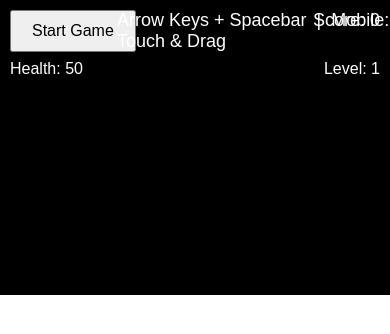
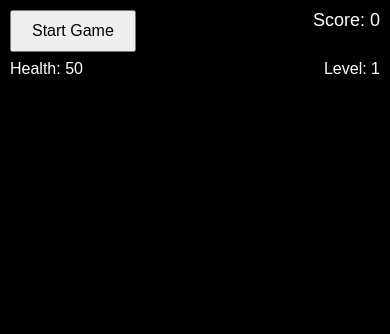
Before and after one commit to kstanigar/Xenon_3, a plain HTML site: page index.html in a window 390 px wide. Drawn offline with Linux system fonts and the light colour scheme.

Commit message:
Full screen for mobile

```diff
--- a/index.html
+++ b/index.html
@@ -27,12 +27,19 @@
     }
 
     @media (max-width: 820px) {
+      body {
+        overflow: hidden;
+        background: #000;
+      }
       #container {
         width: 100vw;
-      }
-      canvas {
-        width: 100vw !important;
-        height: auto !important;
+        height: 100vh;
+        overflow: hidden;
+        margin: 0;
+      }
+      /* UI overlays stay readable on mobile */
+      #score, #levelIndicator, #health {
+        font-size: 14px;
       }
     }
 
@@ -44,16 +51,6 @@
       font-size: 16px;
       z-index: 2;
       cursor: pointer;
-    }
-
-    #intro {
-      color: white;
-      position: absolute;
-      top: 10px;
-      left: 30%;
-      font-size: 18px;
-      z-index: 2;
-
     }
 
     #score {
@@ -210,7 +207,6 @@
   <div id="container">
 
     <button id="startButton">Start Game</button>
-    <div id="intro">Arrow Keys + Spacebar &nbsp;|&nbsp; Mobile: Touch &amp; Drag</div>
     <div id="score">Score: 0</div>
     <canvas id="gameCanvas" width="800" height="600"></canvas>
     <div id="levelIndicator">Level: 1</div>
@@ -3148,6 +3144,36 @@
     });
 
     // ============================================
+    // MOBILE CANVAS SCALING
+    // ============================================
+    function resizeCanvas() {
+      var isMobile = ('ontouchstart' in window) || window.innerWidth <= 820;
+      if (!isMobile) {
+        canvas.style.transform = '';
+        canvas.style.position = '';
+        canvas.style.left = '';
+        canvas.style.top = '';
+        return;
+      }
+      var vw = window.innerWidth;
+      var vh = window.innerHeight;
+      // Cover: fill entire viewport, center canvas, slight edge clipping if aspect differs
+      var scale = Math.max(vw / canvas.width, vh / canvas.height);
+      var scaledW = canvas.width * scale;
+      var scaledH = canvas.height * scale;
+      var offsetX = (vw - scaledW) / 2;
+      var offsetY = (vh - scaledH) / 2;
+      canvas.style.transformOrigin = '0 0';
+      canvas.style.transform = 'scale(' + scale + ')';
+      canvas.style.position = 'absolute';
+      canvas.style.left = offsetX + 'px';
+      canvas.style.top = offsetY + 'px';
+    }
+
+    resizeCanvas();
+    window.addEventListener('resize', resizeCanvas);
+
+    // ============================================
     // TOUCH CONTROLS
     // ============================================
     function getTouchCanvasX(touch) {
```
